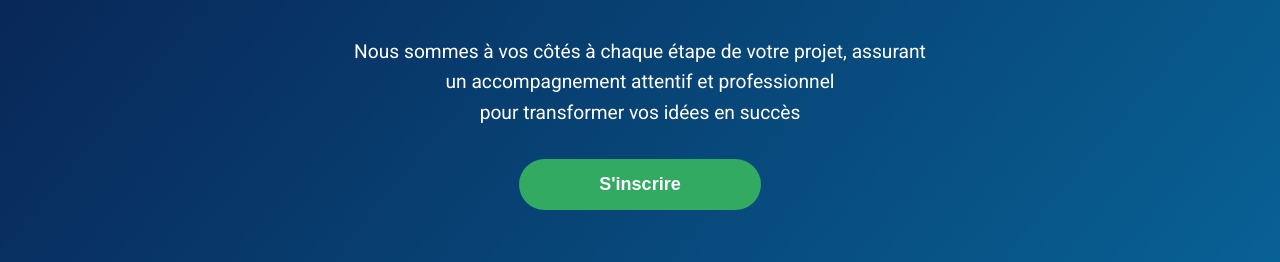
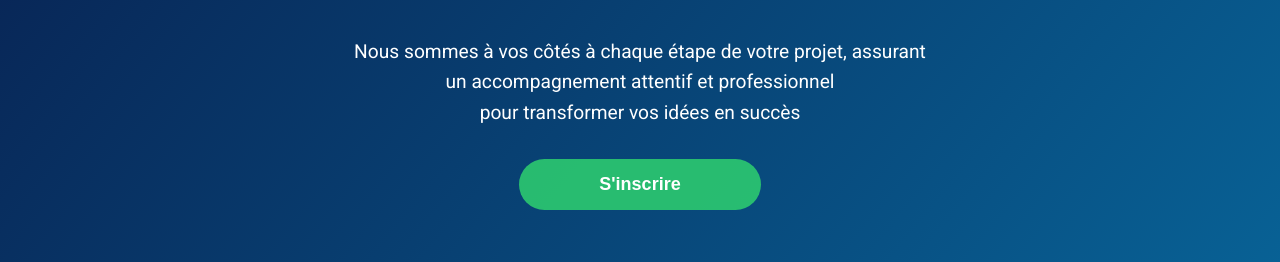
Before and after one commit to Carl-07lemessage/mon-agr-ment, a website built with Vite: page comag/index.html in a window 1280 px wide. In both pictures the pointer is over the button "S'inscrire". Shown: the part 538-800 px from the top of the page. Built offline with nearby package versions, Linux system fonts and the light colour scheme; files whose address does not match are found by name.

Commit message:
frid commit

```diff
--- a/comag/style.css
+++ b/comag/style.css
@@ -155,7 +155,7 @@ body {
 }
 
 .signup-button:hover {
-  background-color: #33aa62;
+  background-color: #2ecc70e1;
   /* box-shadow: 0 15px 25px ; */
 }
 
```
